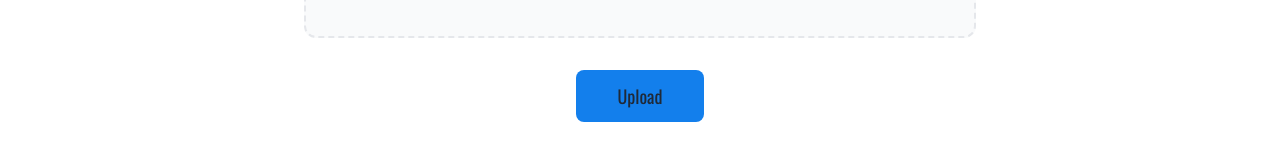
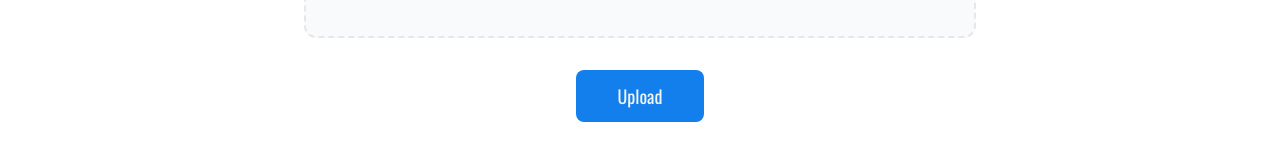
Before and after one commit to NitinSingh99/FormFly, a React (Create React App) app in the folder frontend/: page /form in a window 1280 px wide. Shown: the part 579-739 px from the top of the page. Built offline with nearby package versions, Linux system fonts and the light colour scheme.

Commit message:
style: text color to btn

```diff
--- a/frontend/src/components/shared/elements/ButtonPrimary.tsx
+++ b/frontend/src/components/shared/elements/ButtonPrimary.tsx
@@ -5,6 +5,6 @@ export default function SubmitButton({ label, id, className }: SubmitButtonProps
         ? className
         : "w-full";
     return (
-        <button id={id} className={`${className} bg-primary px-4 py-3 rounded-lg hover:bg-primary/90 transition-colors text-lg w-full`}>{label}</button>
+        <button id={id} className={`${className} bg-primary px-4 py-3 rounded-lg hover:bg-primary/90 transition-colors text-lg w-full text-foreground-dark`}>{label}</button>
     );
 }
```
